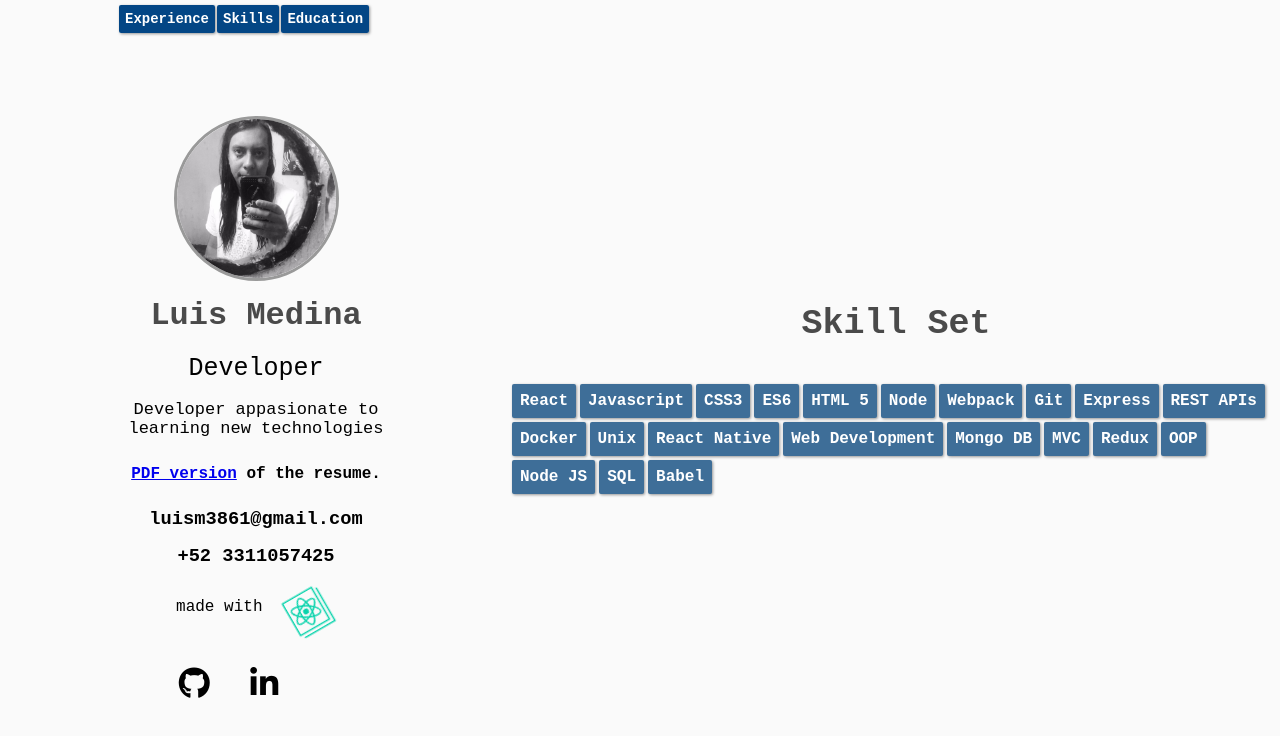
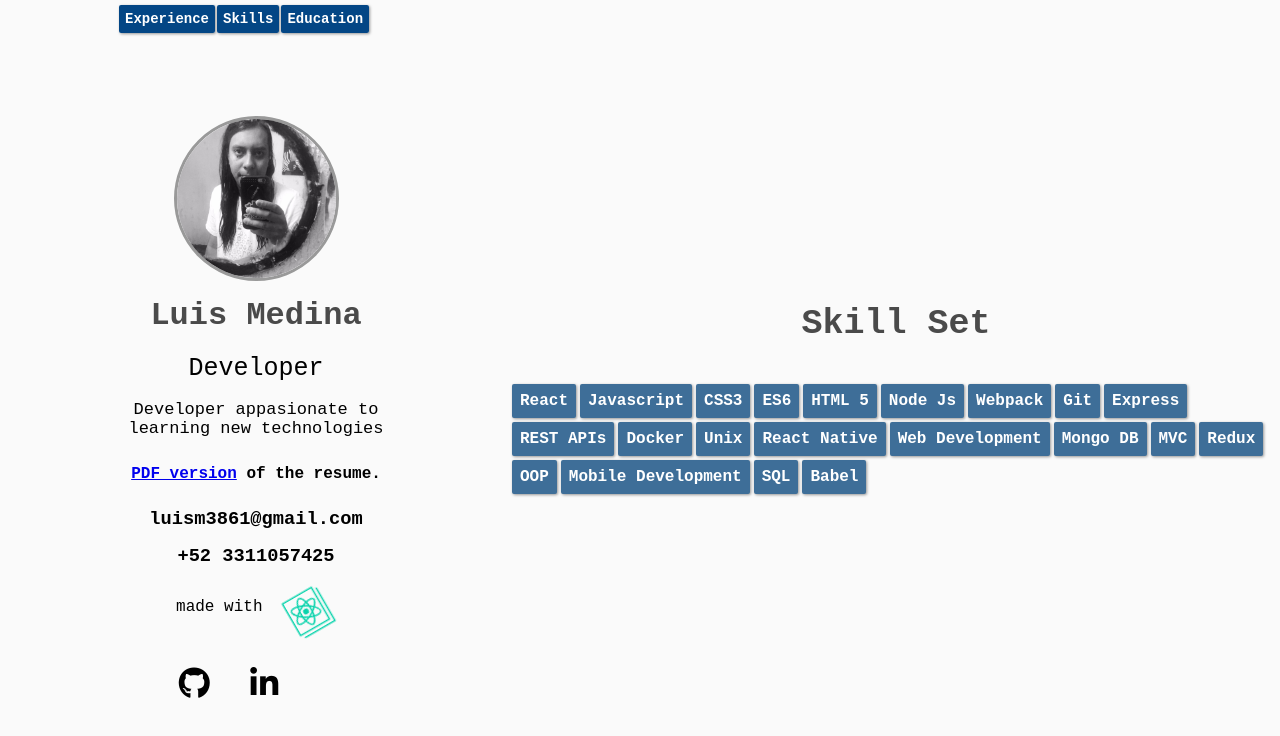
Before and after one commit to luism3861/resume-react, a React (Create React App) app: page /skills in a window 1280 px wide. Shown: the top 736 px of the page. Built offline with nearby package versions, Linux system fonts and the light colour scheme.

Commit message:
add a data in json file and edit name in image tag

```diff
--- a/src/components/Hero.js
+++ b/src/components/Hero.js
@@ -5,7 +5,7 @@ import wicho from "../wicho.jpg";
 const Hero = ({ resumeObj }) => {
   return (
     <div className="hero">
-      <img src={wicho} alt="hola" className="image__profile" />
+      <img src={wicho} alt="profile" className="image__profile" />
       <h1 className="hero__header">{resumeObj.basics.name}</h1>
 
       <h4 className="hero__subheader">{resumeObj.basics.location.city}</h4>
--- a/src/resume.json
+++ b/src/resume.json
@@ -55,7 +55,7 @@
         "CSS3",
         "ES6",
         "HTML 5",
-        "Node",
+        "Node Js",
         "Webpack",
         "Git",
         "Express",
@@ -68,7 +68,7 @@
         "MVC",
         "Redux",
         "OOP",
-        "Node JS",
+        "Mobile Development",
         "SQL",
         "Babel"
       ]
```
